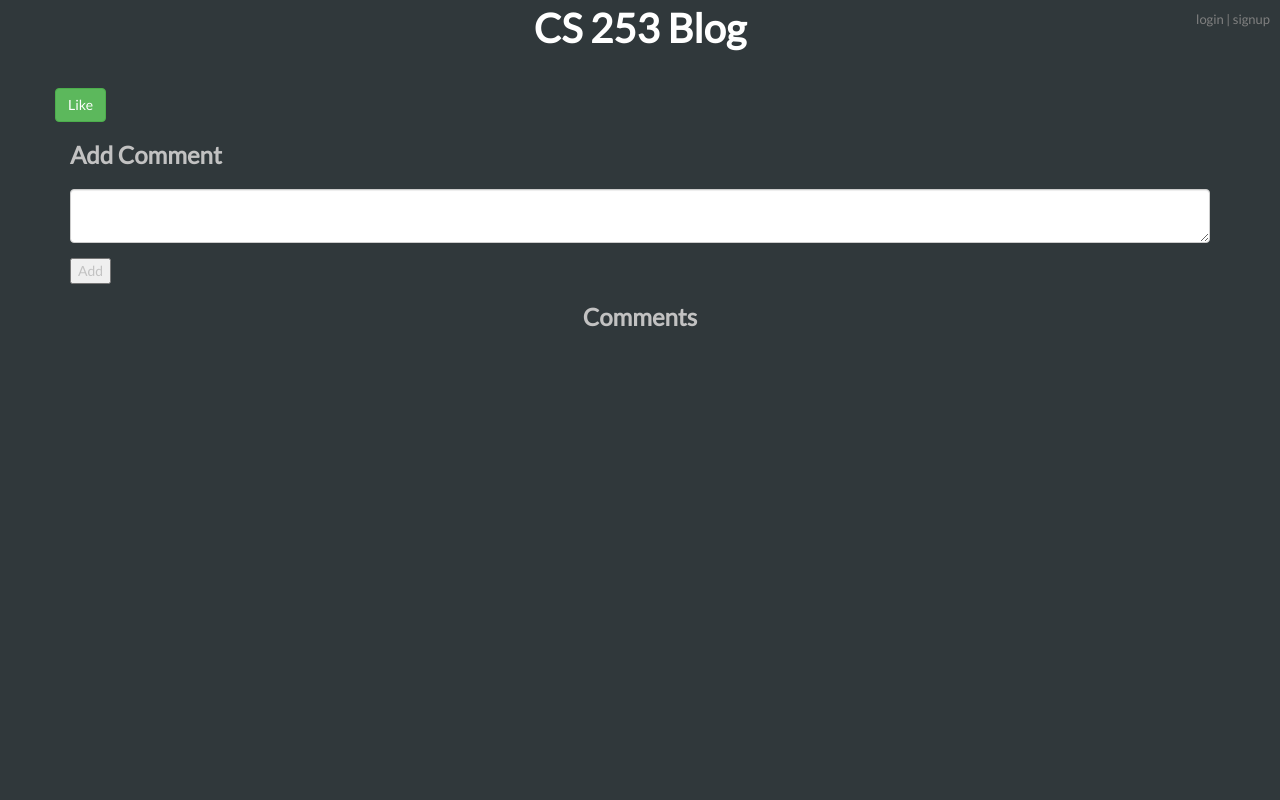
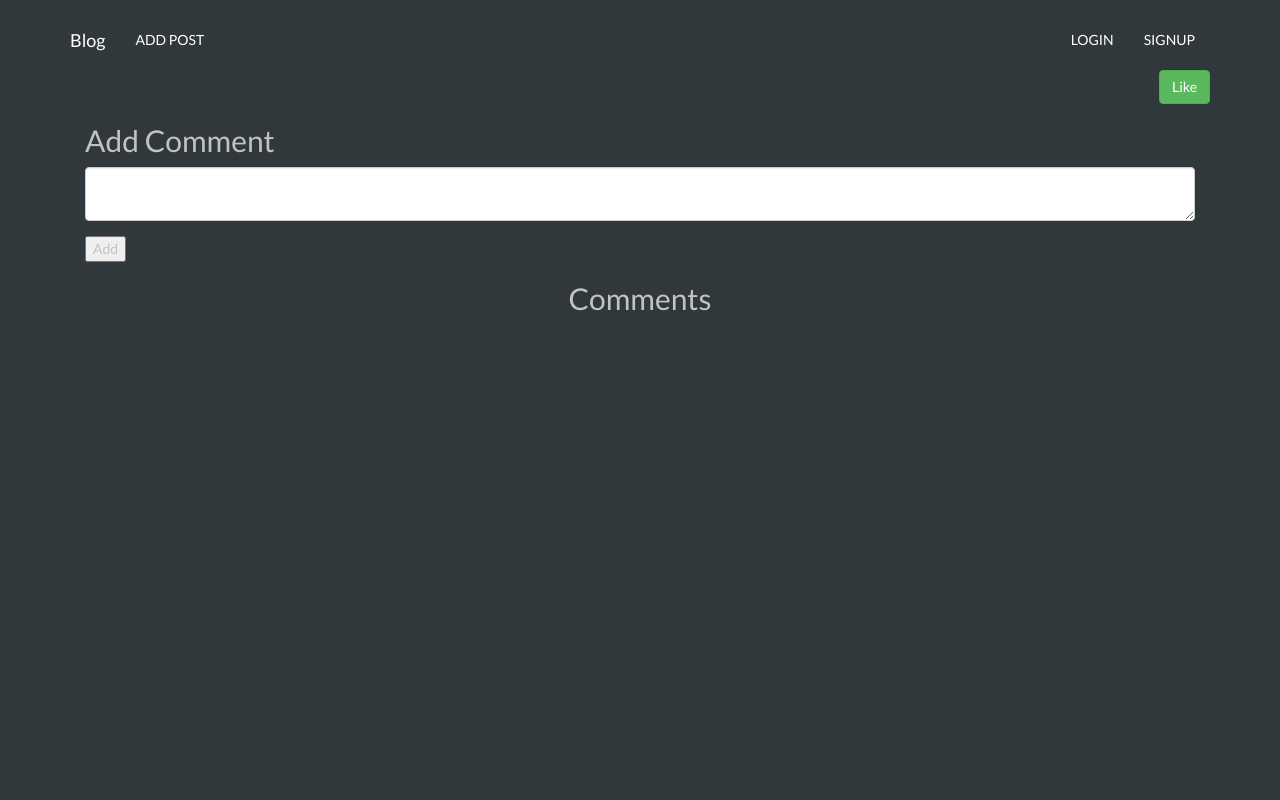
Before and after one commit to PeterAkaJohn/Blog, a Python web app: template templates/permalink.html in a window 1280 px wide. Run offline with Jinja, Linux system fonts and the light colour scheme; the template is opened without the code that fills it, so the values that code supplies are empty.

Commit message:
fixed templates and routes

```diff
--- a/static/css/less800.css
+++ b/static/css/fixes-for-different-screens.css
@@ -11,9 +11,6 @@
     margin-bottom: 40px;
   }
 
-  .navbar-custom {
-    background-color: #30383B;
-  }
 
   .navbar-custom .navbar-collapse {
     background-color: #2D383B;
@@ -31,3 +28,11 @@
   }
 
 }
+
+@media screen and (min-width: 992px) {
+
+  .register-section {
+    padding-top: 5em;
+  }
+
+}
--- a/static/css/main.css
+++ b/static/css/main.css
@@ -5,7 +5,10 @@ body {
     color: #C2C2C2;
     width: 100%;
     height: 100%;
-    position: relative;
+}
+
+html {
+  height: 100%;
 }
 
 hr {
@@ -14,32 +17,37 @@ hr {
     height: 3px;
 }
 
-
-.login-area {
-    font-size: 13px;
-    color: gray;
-    position: absolute;
-    top: 10px;
-    right: 10px;
+.jumbotron {
+  padding-top: 70px;
+  font-size: 2em;
+  display: flex;
+  align-items: center;
 }
 
-.login-link {
-    color: gray;
-    text-decoration: none;
+.full-height-div {
+  height: 100%;
 }
 
-.login-link:visited {
-    color: gray;
+.parallax {
+    /* The image used */
+    background-image: url("/static/images/cosmic-dark-ages.jpg");
+
+    /* Set a specific height */
+    min-height: 75vh;
+
+    /* Create the parallax scrolling effect */
+    background-attachment: fixed;
+    background-position: center;
+    background-repeat: no-repeat;
+    background-size: cover;
 }
 
-.login-link:hover {
-    text-decoration: underline;
+.fix-overlapping {
+  padding-top: 70px;
 }
 
-h2 {
-    font-size: 24px;
-    font-weight: bold;
-    margin-bottom: 20px;
+.text-not-uppercase {
+  text-transform: none !important;
 }
 
 .error {
@@ -88,31 +96,24 @@ input[type=submit] {
   color: white;
 }
 
-.post {
-  vertical-align: middle;
-}
-
 .post-heading {
     position: relative;
-    text-align: center;
     border-bottom: 3px solid #666;
 }
 
 .post-title {
+  text-align: center;
     font-size: 24px;
     font-weight: bold;
 }
 
-.post-date {
-    position: absolute;
-    right: 0px;
-    bottom: 0px;
-    color: #999;
-
+.post-user-date {
+  border-bottom: 2px solid #666;
 }
 
 .post-content {
     margin-top: 5px;
+    justify-content: center;
 }
 
 .hoverable:hover {
@@ -126,7 +127,9 @@ input[type=submit] {
     box-shadow: 0px 2px 5px 0px rgba(0, 0, 0, 0.16), 0px 2px 10px 0px rgba(0, 0, 0, 0.12);
     text-decoration: none;
     color: white;
-    min-height: 100px;
+    height: 200px;
+    margin-bottom: 1em;
+    overflow-y: hidden;
 }
 
 .link-post {
--- a/templates/base.html
+++ b/templates/base.html
@@ -4,6 +4,7 @@
         <link rel="stylesheet" href="/static/css/bootstrap.min.css" media="screen" title="no title">
         <link type="text/css" rel="stylesheet" href="/static/css/main.css"/>
         <link href="https://fonts.googleapis.com/css?family=Lato:100,400" rel="stylesheet">
+        <link rel="stylesheet" href="/static/css/fixes-for-different-screens.css" media="screen" title="no title">
         <meta charset="utf-8">
         <meta http-equiv="X-UA-Compatible" content="IE=edge">
         <meta name="viewport" content="width=device-width, initial-scale=1">
@@ -14,27 +15,17 @@
     </head>
 
     <body>
-        <a href="/" class="main-title">
-            CS 253 Blog
-        </a>
+        {% include 'header.html' %}
 
-        <div class="login-area">
-            {% if user %}
-                {{user.name}}
-                (<a class="login-link" href="/logout">logout</a>)
-            {% else %}
-                <a class="login-link" href="/login">login</a>
-                |
-                <a class="login-link" href="/signup">signup</a>
-            {% endif %}
-        </div>
-
-        <div class="container">
+        <section class="main-content">
             {% block content %}{% endblock %}
-        </div>
+        </section>
 
         <script type="text/javascript" src="/static/js/jquery-3.1.1.min.js"></script>
         <script type="text/javascript" src="/static/js/bootstrap.min.js"></script>
+        <script type="text/javascript" src="/static/js/util.js"></script>
+
+        </script>
     </body>
 
 </html>
--- a/templates/editpost.html
+++ b/templates/editpost.html
@@ -2,6 +2,7 @@
 
 {% block content %}
 
+<div class="container">
   <div class="row">
     <div class="col-xs-12">
       <form method="post" action="post/edit">
@@ -15,5 +16,7 @@
       </form>
     </div>
   </div>
+</div>
+
 
 {% endblock %}
--- /dev/null
+++ b/templates/header.html
@@ -0,0 +1,44 @@
+<nav class="navbar navbar-inverse navbar-custom navbar-fixed-top" id="navbar-custom">
+    <div class="container">
+        <div class="navbar-header">
+            <button aria-expanded="false" class="navbar-toggle collapsed" data-target="#nav-collapse" data-toggle="collapse" type="button">
+                <span class="sr-only">
+                    Toggle navigation</span>
+                <span class="icon-bar"></span>
+                <span class="icon-bar"></span>
+                <span class="icon-bar"></span>
+            </button>
+            <a class="navbar-brand" href="/">
+                Blog
+            </a>
+        </div>
+        <div class="collapse navbar-collapse text-uppercase" id="nav-collapse">
+            <ul class="nav navbar-nav">
+              <li>
+                <a href="/blog/newpost">
+                  Add Post
+                </a>
+              </li>
+            </ul>
+            <ul class="nav pull-right navbar-nav">
+              {% if user %}
+                <li class="text-not-uppercase">
+                  <a>
+                    {{user.name}}
+                  </a>
+                </li>
+                <li>
+                  <a href="/logout">Logout</a>
+                </li>
+              {% else %}
+                <li>
+                  <a href="/login">Login</a>
+                </li>
+                <li>
+                  <a href="/signup">Signup</a>
+                </li>
+              {% endif %}
+            </ul>
+        </div>
+    </div>
+</nav>
--- a/templates/login-form.html
+++ b/templates/login-form.html
@@ -2,6 +2,7 @@
 
 {% block content %}
 
+<div class="container fix-overlapping">
   <div class="row">
     <div class="col-xs-12">
       <h2>Login</h2>
@@ -21,4 +22,6 @@
       </form>
     </div>
 </div>
+</div>
+
 {% endblock %}
--- a/templates/newpost.html
+++ b/templates/newpost.html
@@ -1,6 +1,7 @@
 {% extends "base.html" %}
 
 {% block content %}
+<div class="container fix-overlapping">
   <div class="row">
     <div class="col-xs-12">
       <h2>new post</h2>
@@ -22,4 +23,5 @@
       </form>
     </div>
   </div>
+</div>
 {% endblock %}
--- a/templates/permalink.html
+++ b/templates/permalink.html
@@ -1,27 +1,45 @@
 {% extends "base.html" %}
 
 {% block content %}
+<div class="container  fix-overlapping">
   <div class="row">
-  {% if same_user %}
-  <button type="submit" class="btn btn-info pull-left" name="button" data-toggle="modal" data-target="#editModal">Edit</button>
-  <form method="post" action="post/delete">
-    <div class="form-group pull-right">
+    <div class="col-xs-12">
+      {{post.render() | safe}}
+      {% if not same_user %}
+      <form class="pull-right" action="post/like" method="post">
         <input type="hidden" name="post_id" value="{{post.key().id()}}">
         <input type="hidden" name="post_user_id" value="{{post.user_id}}">
-      <button type="submit" class="btn btn-danger" name="button">Delete</button>
+        {% if user_liked %}
+        <button type="submit" class="btn btn-danger" name="button">
+          <span class="{{user_liked}}">Unlike</span>
+        </button>
+        {% else %}
+        <button type="submit" class="btn btn-success" name="button">
+          <span class="{{user_liked}}">Like</span>
+        </button>
+        {% endif %}
+      </form>
+      {% endif %}
+      {% if same_user %}
+      <button type="submit" class="btn btn-info pull-left" name="button" data-toggle="collapse" data-target="#editCollapse" aria-expanded="false" aria-controls="editCollapse">Edit</button>
+      <button type="submit" class="btn btn-danger pull-right" name="button" data-toggle="modal" data-target="#deletepost" aria-expanded="false" aria-controls="deletepost">Delete</button>
+      {% endif %}
+    </div>
+
+    <div class="collapse" id="editCollapse">
+      <div class="col-xs-12">
+        <form method="post" action="post/edit">
+          <input type="hidden" name="post_id" value="{{post.key().id()}}">
+          <input type="hidden" name="post_user_id" value="{{post.user_id}}">
+          <div class="form-group">
+            <label for="message-text" class="control-label"></label>
+            <textarea rows="8" class="form-control" name="new-content">{{post._render_text}}</textarea>
+          </div>
+          <button type="submit" class="btn btn-primary">Edit Message</button>
         </div>
       </form>
-  {% endif %}
-  <div class="col-xs-12">
-    {{post.render() | safe}}
     </div>
-  {% if not same_user %}
-  <form class="pull-left" action="post/like" method="post">
-    <input type="hidden" name="post_id" value="{{post.key().id()}}">
-    <input type="hidden" name="post_user_id" value="{{post.user_id}}">
-    <button type="submit" class="btn btn-success" name="button"><span class="{{user_liked}}">Like</span></button>
-  </form>
-{% endif %}
+  </div>
 
   <div class="col-xs-12">
     <h2>Add Comment</h2>
@@ -42,30 +60,19 @@
 
     {% if comments %}
     {% for comment in comments %}
+    <div class="row">
       <div class="col-xs-12">
         <h3>
           {{comment.content}}
         </h3>
-    <cite>{{comment.username}}, {{comment.date.strftime("%b %d, %Y")}}</cite>
+        <cite>{{comment.username}},
+          {{comment.date.strftime("%b %d, %Y")}}</cite>
           {% if user_id == comment.user_id %}
-    <button type="submit" class="btn btn-info pull-left" name="button" data-toggle="modal" data-target="#commentEditModal{{comment.key().id()}}">Edit</button>
-    <form class="pull-right" action="post/comment/delete" method="post">
-      <input type="hidden" name="comment_id" value="{{comment.key().id()}}">
-      <input type="hidden" name="post_id" value="{{post.key().id()}}">
-      <input type="hidden" name="comment_user_id" value="{{comment.user_id}}">
-      <button type="submit" name="button" class="btn btn-danger">Delete</button>
-    </form>
-    {% endif %}
-  </div>
-  <div class="modal fade" id="commentEditModal{{comment.key().id()}}" tabindex="-1" role="dialog" aria-labelledby="commentEditModalLabel">
-    <div class="modal-dialog" role="document">
-      <div class="modal-content">
-        <div class="modal-header">
-          <button type="button" class="close" data-dismiss="modal" aria-label="Close"><span aria-hidden="true">&times;</span></button>
-          <h4 class="modal-title" id="exampleModalLabel">Edit Comment</h4>
-        </div>
+          <button class="btn btn-info pull-left" name="button" data-toggle="collapse" data-target="#commentEditCollapse{{comment.key().id()}}">Edit</button>
+          <button class="btn btn-danger pull-right" name="button" data-toggle="modal" data-target="#delete-modal{{comment.key().id()}}">Delete</button>
+          <div class="collapse" id="commentEditCollapse{{comment.key().id()}}">
+            <div class="col-xs-12">
               <form method="post" action="post/comment/edit">
-        <div class="modal-body">
                 <input type="hidden" name="comment_id" value="{{comment.key().id()}}">
                 <input type="hidden" name="post_id" value="{{post.key().id()}}">
                 <input type="hidden" name="comment_user_id" value="{{comment.user_id}}">
@@ -73,41 +80,59 @@
                   <label for="message-text" class="control-label"></label>
                   <textarea class="form-control" name="new-comment"></textarea>
                 </div>
+                <button type="submit" class="btn btn-primary">Edit Comment</button>
+              </form>
+            </div>
+          </div>
+          <div class="modal fade" id="delete-modal{{comment.key().id()}}" tabindex="-1" role="dialog" aria-labelledby="mySmallModalLabel">
+            <div class="modal-dialog" role="document">
+              <div class="modal-content">
+                <div class="modal-header">
+                  <button type="button" class="close" data-dismiss="modal" aria-label="Close">
+                    <span aria-hidden="true">&times;</span>
+                  </button>
+                  <h4 class="modal-title">Confirm Delete?</h4>
                 </div>
                 <div class="modal-footer">
+                  <form action="post/comment/delete" method="post">
+                    <input type="hidden" name="comment_id" value="{{comment.key().id()}}">
+                    <input type="hidden" name="post_id" value="{{post.key().id()}}">
+                    <input type="hidden" name="comment_user_id" value="{{comment.user_id}}">
                     <button type="button" class="btn btn-default" data-dismiss="modal">Close</button>
-          <button type="submit" class="btn btn-primary">Send message</button>
-        </div>
+                    <button type="submit" name="button" class="btn btn-danger">Delete</button>
                   </form>
                 </div>
+              </div>
+            </div>
+          </div>
+          {% endif %}
         </div>
     </div>
       {% endfor %}
       {% endif %}
     </div>
   </div>
+</div>
 
-<div class="modal fade" id="editModal" tabindex="-1" role="dialog" aria-labelledby="editModalLabel">
+<div class="modal fade" id="deletepost" tabindex="-1" role="dialog" aria-labelledby="mySmallModalLabel">
     <div class="modal-dialog" role="document">
       <div class="modal-content">
         <div class="modal-header">
-        <button type="button" class="close" data-dismiss="modal" aria-label="Close"><span aria-hidden="true">&times;</span></button>
-        <h4 class="modal-title" id="exampleModalLabel">Edit Content</h4>
+          <button type="button" class="close" data-dismiss="modal" aria-label="Close">
+            <span aria-hidden="true">&times;</span>
+          </button>
+          <h4 class="modal-title">Confirm Delete?</h4>
         </div>
-      <form method="post" action="post/edit">
-      <div class="modal-body">
+        <div class="modal-footer">
+          <form action="post/delete" method="post">
+            <div class="form-group pull-right">
                 <input type="hidden" name="post_id" value="{{post.key().id()}}">
                 <input type="hidden" name="post_user_id" value="{{post.user_id}}">
-          <div class="form-group">
-            <label for="message-text" class="control-label"></label>
-            <textarea class="form-control" name="new-content"></textarea>
             </div>
+            <button type="button" class="btn btn-default" data-dismiss="modal">Close</button>
+            <button type="submit" name="button" class="btn btn-danger">Delete</button>
+          </form>
         </div>
-      <div class="modal-footer">
-        <button type="button" class="btn btn-default" data-dismiss="modal">Close</button>
-        <button type="submit" class="btn btn-primary">Send message</button>
-      </div>
-    </form>
       </div>
     </div>
 </div>
--- a/templates/signup-form.html
+++ b/templates/signup-form.html
@@ -1,6 +1,7 @@
 {% extends "base.html" %}
 
 {% block content %}
+<div class="container  fix-overlapping">
   <div class="row">
     <div class="col-xs-12">
       <h2>Signup</h2>
@@ -25,4 +26,5 @@
       </form>
     </div>
   </div>
+</div>
 {% endblock %}
```
Also changed, not shown: main.py (+29 -30 lines), templates/front.html (+13 -10 lines), templates/jumbotron.html (added, +40 -0 lines), templates/post.html (+6 -7 lines), static/images/cosmic-dark-ages.jpg (added). Lines whose indentation alone changed are shown as unchanged.
